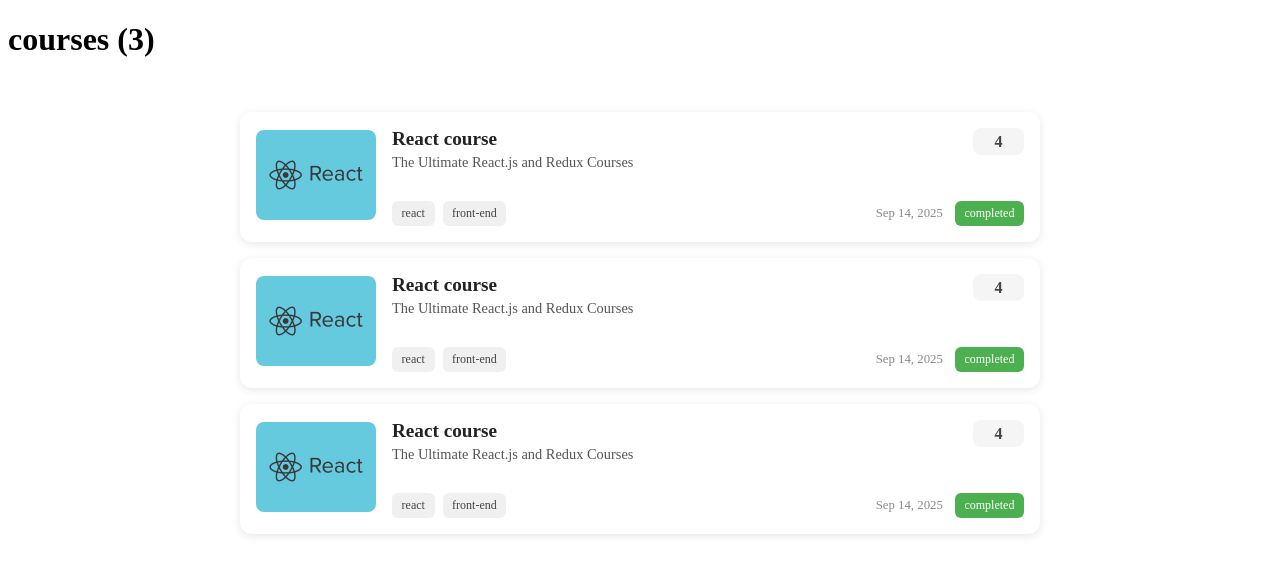
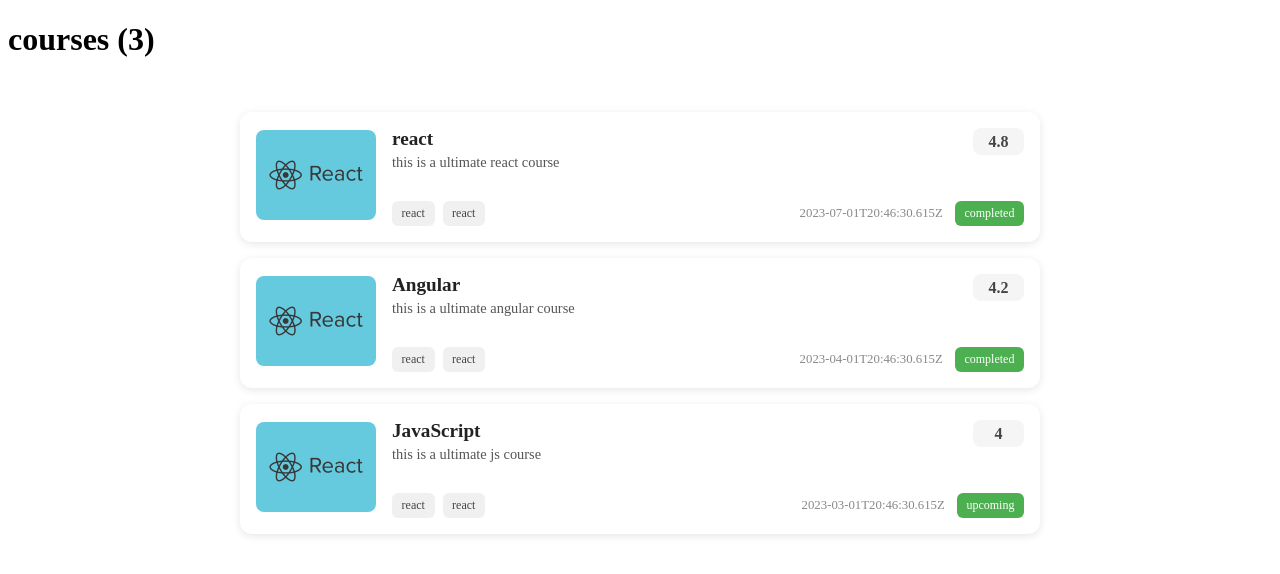
Before and after one commit to saeedd1994/react-installation, a React (Vite) app: page / in a window 1280 px wide. Shown: the top 574 px of the page. Built offline with nearby package versions, Linux system fonts and the light colour scheme.

Commit message:
using parent child data transfer with props

```diff
--- a/src/components/CourseCard.jsx
+++ b/src/components/CourseCard.jsx
@@ -1,4 +1,5 @@
-function CourseCard() {
+function CourseCard(props) {
+    console.log('props : ', props.course)
     return(
         <div className="course-item">
           <div className="course-item__image">
@@ -7,23 +8,18 @@
           <div className="course-item__detail">
             <div className="course-item__body">
               <div>
-                <p className="title">React course</p>
-                <p className="desc">The Ultimate React.js and Redux Courses</p>
+                <p className="title">{props.course.title}</p>
+                <p className="desc">{props.course.desc}</p>
               </div>
-              <span className="rate">4</span>
+              <span className="rate">{props.course.rate}</span>
             </div>
             <div className="course-item__footer">
               <div className="tags">
-                <span className="badge badge--secondary">react</span>
-                <span className="badge badge--secondary">front-end</span>
+                  {props.course.tags.map(tag => (<span key={tag} className="badge badge--secondary">react</span>))}
               </div>
               <div className="captions">
-                <div className="date">{new Date().toLocaleDateString('en-US', {
-                  month: 'short',
-                  year: 'numeric',
-                  day: 'numeric'
-                })}</div>
-                <span className="badge badge--primary">completed</span>
+                <div className="date">{props.course.start}</div>
+                <span className="badge badge--primary">{props.course.status}</span>
               </div>
             </div>
           </div>
--- a/src/components/CourseList.jsx
+++ b/src/components/CourseList.jsx
@@ -29,22 +29,16 @@
         rate: 4,
         tags: ['front', 'edu'],
         start: '2023-03-01T20:46:30.615Z',
-        status: '   upcoming'
+        status: 'upcoming'
     }
 ]
-
 
 function CourseList() {
     return (
         <div className="course-list">
             {
-                courses.map((course)=>{
-                    return (
-                        <CourseCard key = {course.id}/>
-                    )
-                })
+                courses.map((course) => <CourseCard key={course.id} course={course} />)
             }
-
         </div>
     )
 }
```
Also changed, not shown: 1 other file (tests, documents, lock files or other folders).
